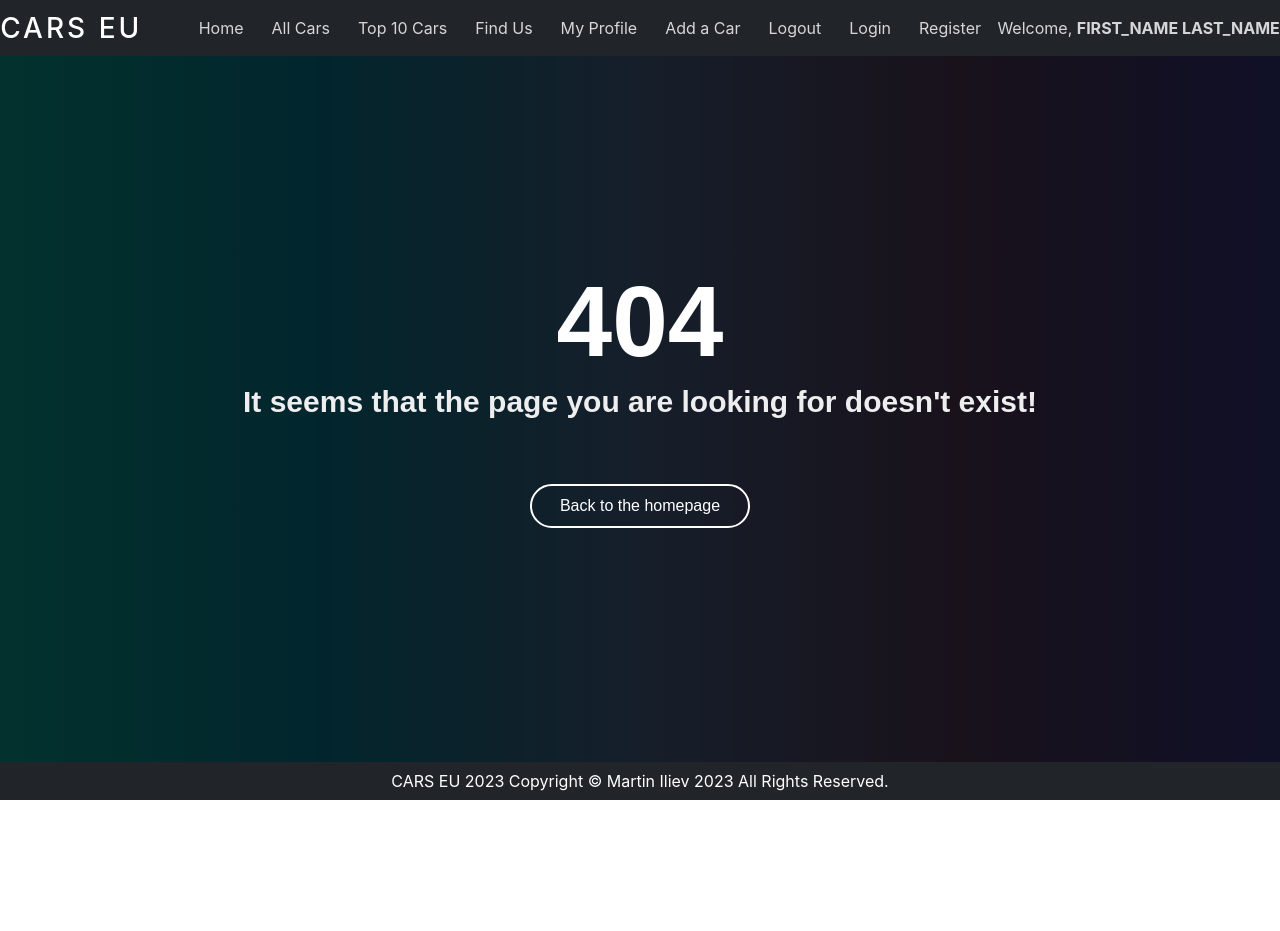
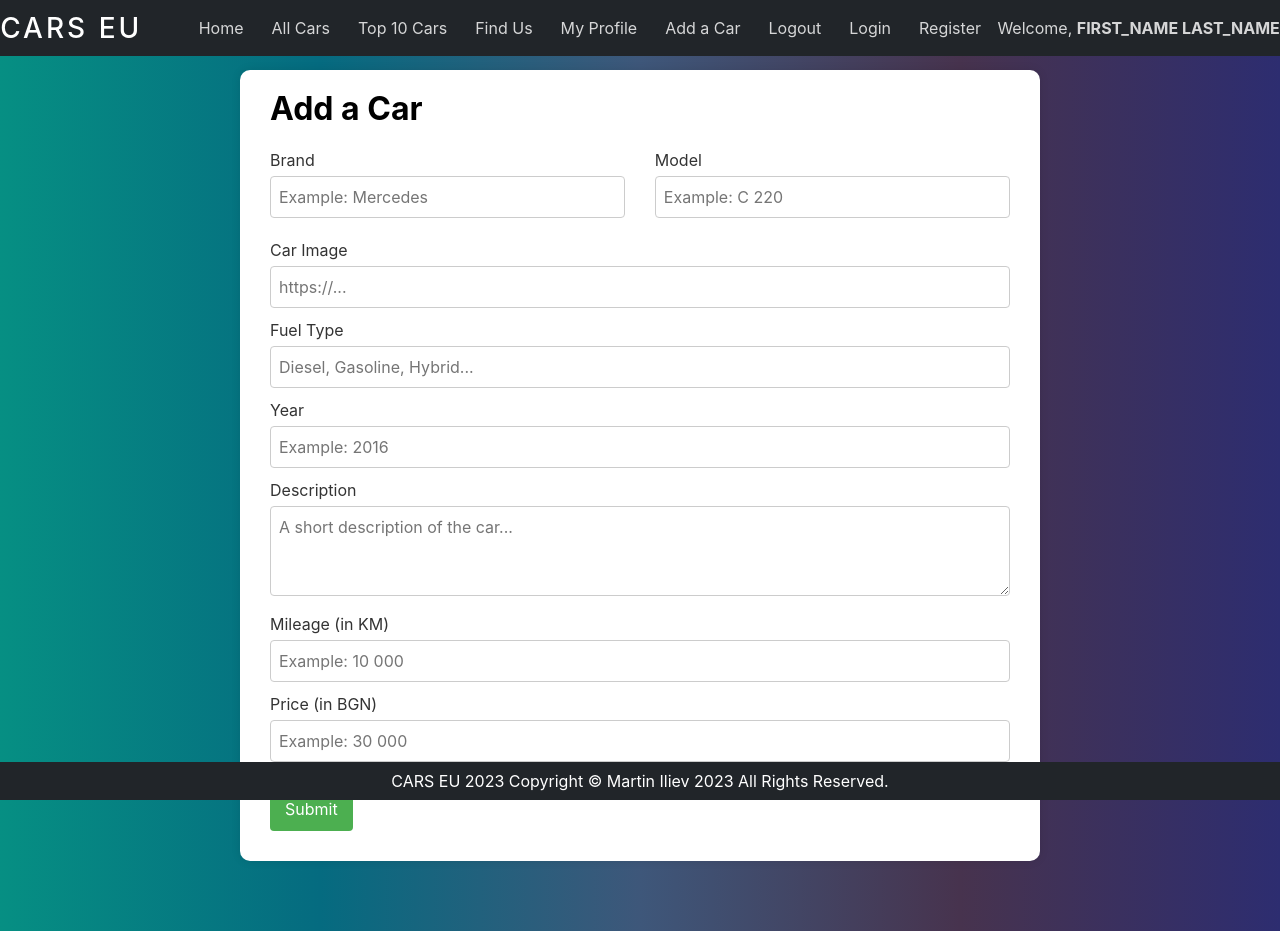
Before and after one commit to lucroselen/softuni-vuejs-project, a Vue app in the folder vite-project-softuni/: page /add in a window 1280 px wide. Before the commit the page ends 800 px from the top, so only its background shows below. Built offline with nearby package versions, Linux system fonts and the light colour scheme.

Commit message:
add components add car and edit car

```diff
--- /dev/null
+++ b/vite-project-softuni/src/components/PageAddCar.vue
@@ -0,0 +1,166 @@
+<script setup></script>
+
+<template>
+  <section id="addCar" class="fix">
+    <div class="container">
+      <h3>Add a Car</h3>
+      <div class="brand-model">
+        <div class="form-group">
+          <label for="brand"> Brand </label>
+          <input
+            type="text"
+            id="brand"
+            class="form-control"
+            name="brand"
+            placeholder="Example: Mercedes"
+          />
+        </div>
+        <div class="form-group">
+          <label for="model"> Model </label>
+          <input
+            type="text"
+            id="model"
+            name="model"
+            class="form-control"
+            placeholder="Example: C 220"
+          />
+        </div>
+      </div>
+      <label for="imgUrl"> Car Image </label>
+      <input
+        type="text"
+        class="form-control"
+        id="imgUrl"
+        name="imgUrl"
+        placeholder="https://..."
+      />
+      <label for="isbn"> Fuel Type </label>
+      <input
+        type="text"
+        id="fuelType"
+        name="fuelType"
+        class="form-control"
+        placeholder="Diesel, Gasoline, Hybrid..."
+      />
+      <label for="year"> Year </label>
+      <input
+        type="number"
+        min="1960"
+        max="2024"
+        step="1"
+        id="year"
+        name="year"
+        class="form-control"
+        placeholder="Example: 2016"
+      />
+      <label for="description"> Description </label>
+      <textarea
+        class="form-control"
+        id="description"
+        rows="3"
+        name="description"
+        placeholder="A short description of the car..."
+      ></textarea>
+      <label for="mileage"> Mileage (in KM) </label>
+      <input
+        type="number"
+        step="100"
+        min="0"
+        max="500000"
+        class="form-control"
+        id="mileage"
+        name="mileage"
+        placeholder="Example: 10 000"
+      />
+      <label for="price"> Price (in BGN) </label>
+      <input
+        type="number"
+        step="100"
+        min="0"
+        max="999999999999"
+        class="form-control"
+        id="price"
+        name="price"
+        placeholder="Example: 30 000"
+      />
+      <input class="btn" type="submit" defaultValue="Submit" />
+    </div>
+  </section>
+</template>
+
+<style scoped>
+h3 {
+  font-size: xx-large;
+  padding-bottom: 2%;
+  margin-top: -2%;
+}
+.container {
+  background-color: #fff;
+  padding: 30px;
+  border-radius: 10px;
+  box-shadow: 0 0 10px rgba(0, 0, 0, 0.1);
+}
+
+.brand-model {
+  display: flex;
+  justify-content: space-between;
+}
+
+label {
+  display: block;
+  margin-bottom: 4px;
+  color: #333;
+}
+
+.form-control {
+  width: 100%;
+  padding: 8px;
+  margin-bottom: 10px;
+  box-sizing: border-box;
+  border: 1px solid #ccc;
+  border-radius: 4px;
+}
+
+.btn {
+  background-color: #4caf50;
+  color: white;
+  padding: 10px 15px;
+  border: none;
+  border-radius: 4px;
+  cursor: pointer;
+  margin-top: 2%;
+}
+
+.btn:hover {
+  background-color: #45a049;
+}
+.brand-model {
+  display: flex;
+  justify-content: space-between;
+}
+
+.brand-model .form-group {
+  flex: 0 0 48%;
+  margin-bottom: 10px;
+}
+.fix {
+  padding-top: 70px;
+  padding-bottom: 70px;
+  margin: auto;
+  display: block;
+  align-items: center;
+  justify-content: center;
+  width: 100vh;
+}
+
+.fix::before {
+  content: "";
+  position: fixed;
+  top: 0;
+  left: 0;
+  right: 0;
+  bottom: 0;
+  opacity: 0.3;
+  z-index: -1;
+}
+</style>
--- /dev/null
+++ b/vite-project-softuni/src/components/PageEditCar.vue
@@ -0,0 +1,166 @@
+<script setup></script>
+
+<template>
+  <section id="editCar" class="fix">
+    <div class="container">
+      <h3>Edit a Car</h3>
+      <div class="brand-model">
+        <div class="form-group">
+          <label for="brand"> Brand </label>
+          <input
+            type="text"
+            id="brand"
+            class="form-control"
+            name="brand"
+            placeholder="Example: Mercedes"
+          />
+        </div>
+        <div class="form-group">
+          <label for="model"> Model </label>
+          <input
+            type="text"
+            id="model"
+            name="model"
+            class="form-control"
+            placeholder="Example: C 220"
+          />
+        </div>
+      </div>
+      <label for="imgUrl"> Car Image </label>
+      <input
+        type="text"
+        class="form-control"
+        id="imgUrl"
+        name="imgUrl"
+        placeholder="https://..."
+      />
+      <label for="isbn"> Fuel Type </label>
+      <input
+        type="text"
+        id="fuelType"
+        name="fuelType"
+        class="form-control"
+        placeholder="Diesel, Gasoline, Hybrid..."
+      />
+      <label for="year"> Year </label>
+      <input
+        type="number"
+        min="1960"
+        max="2024"
+        step="1"
+        id="year"
+        name="year"
+        class="form-control"
+        placeholder="Example: 2016"
+      />
+      <label for="description"> Description </label>
+      <textarea
+        class="form-control"
+        id="description"
+        rows="3"
+        name="description"
+        placeholder="A short description of the car..."
+      ></textarea>
+      <label for="mileage"> Mileage (in KM) </label>
+      <input
+        type="number"
+        step="100"
+        min="0"
+        max="500000"
+        class="form-control"
+        id="mileage"
+        name="mileage"
+        placeholder="Example: 10 000"
+      />
+      <label for="price"> Price (in BGN) </label>
+      <input
+        type="number"
+        step="100"
+        min="0"
+        max="999999999999"
+        class="form-control"
+        id="price"
+        name="price"
+        placeholder="Example: 30 000"
+      />
+      <input class="btn" type="submit" defaultValue="Edit" />
+    </div>
+  </section>
+</template>
+
+<style scoped>
+h3 {
+  font-size: xx-large;
+  padding-bottom: 2%;
+  margin-top: -2%;
+}
+.container {
+  background-color: #fff;
+  padding: 30px;
+  border-radius: 10px;
+  box-shadow: 0 0 10px rgba(0, 0, 0, 0.1);
+}
+
+.brand-model {
+  display: flex;
+  justify-content: space-between;
+}
+
+label {
+  display: block;
+  margin-bottom: 4px;
+  color: #333;
+}
+
+.form-control {
+  width: 100%;
+  padding: 8px;
+  margin-bottom: 10px;
+  box-sizing: border-box;
+  border: 1px solid #ccc;
+  border-radius: 4px;
+}
+
+.btn {
+  background-color: rgb(7, 74, 198);
+  color: white;
+  padding: 10px 15px;
+  border: none;
+  border-radius: 4px;
+  cursor: pointer;
+  margin-top: 2%;
+}
+
+.btn:hover {
+  background-color: rgb(49, 98, 189);
+}
+.brand-model {
+  display: flex;
+  justify-content: space-between;
+}
+
+.brand-model .form-group {
+  flex: 0 0 48%;
+  margin-bottom: 10px;
+}
+.fix {
+  padding-top: 70px;
+  padding-bottom: 70px;
+  margin: auto;
+  display: block;
+  align-items: center;
+  justify-content: center;
+  width: 100vh;
+}
+
+.fix::before {
+  content: "";
+  position: fixed;
+  top: 0;
+  left: 0;
+  right: 0;
+  bottom: 0;
+  opacity: 0.3;
+  z-index: -1;
+}
+</style>
```
Also changed, not shown: vite-project-softuni/src/router/index.js (+10 -0 lines).
